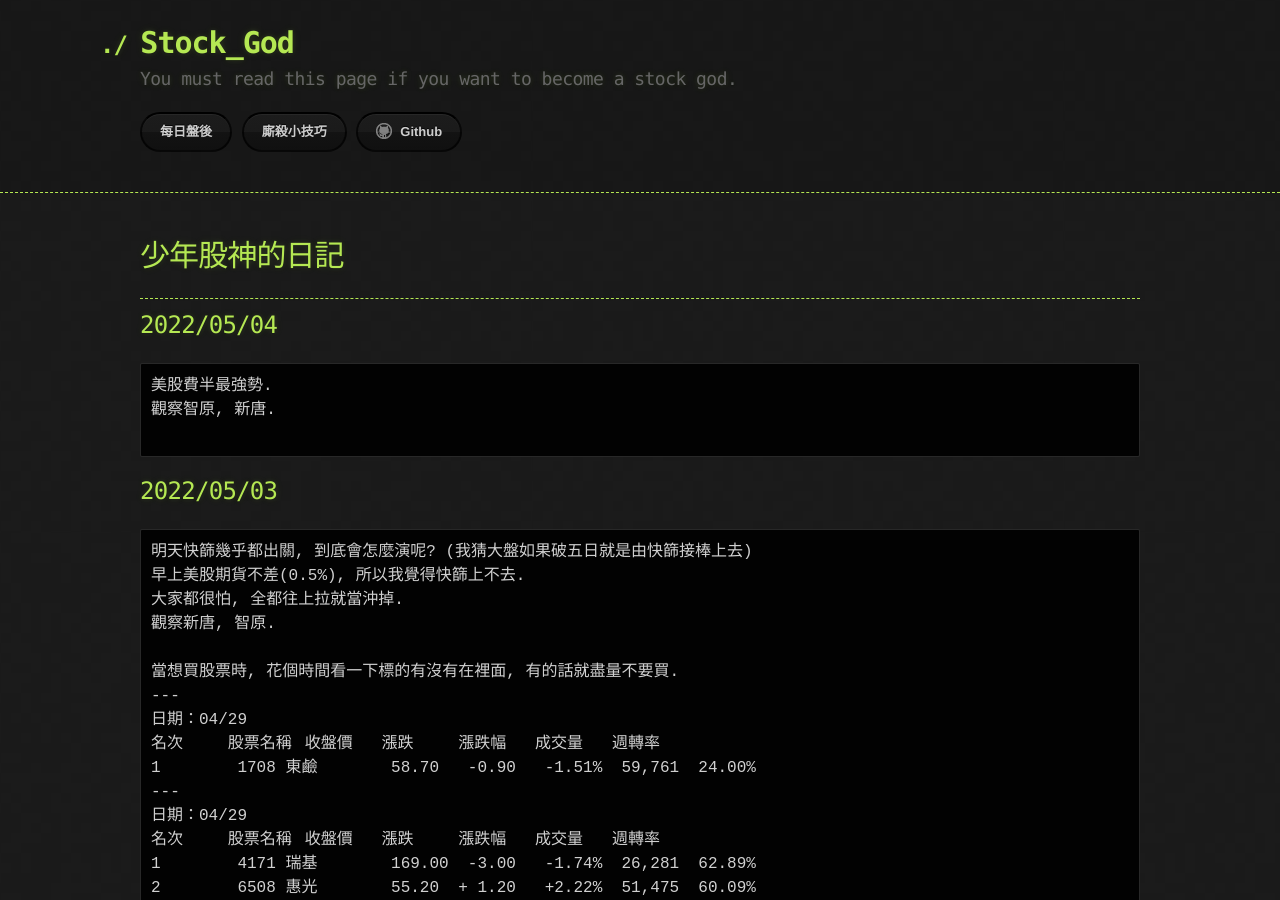
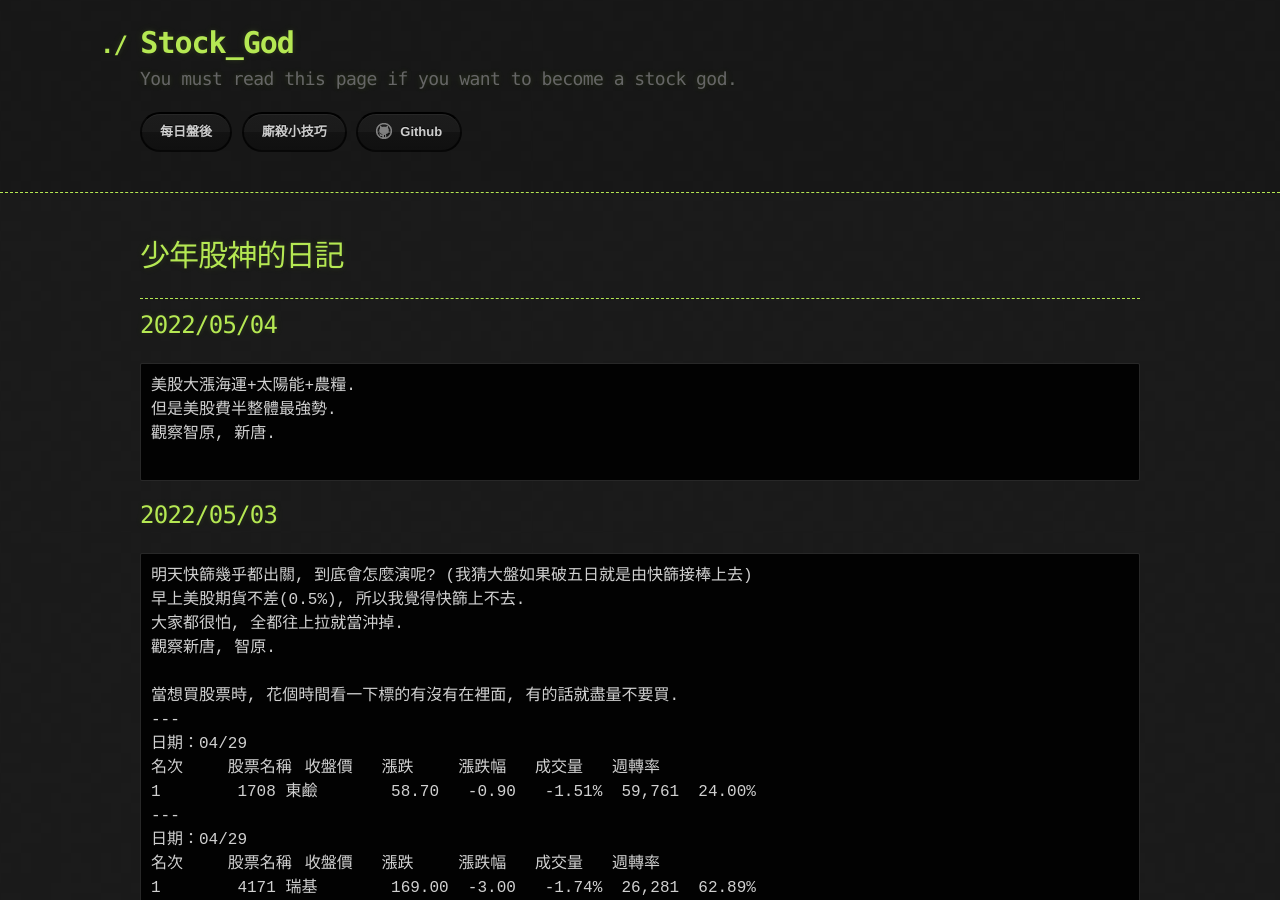
Before and after one commit to lepg5487/Stock_God, a Jekyll site: the page built from index.md, in a window 1280 px wide and 900 px high. Built offline with Jekyll 4.4.1, drawn with Linux system fonts in a browser that asks for light colours; our own code applies the rules of GitHub Pages for plain Markdown files.

Commit message:
Update index.md

````diff
--- a/index.md
+++ b/index.md
@@ -8,7 +8,8 @@ layout: testlayouts
 
 ## 2022/05/04
 ```
-美股費半最強勢.
+美股大漲海運+太陽能+農糧.
+但是美股費半整體最強勢.
 觀察智原, 新唐.
 
 ```
````
